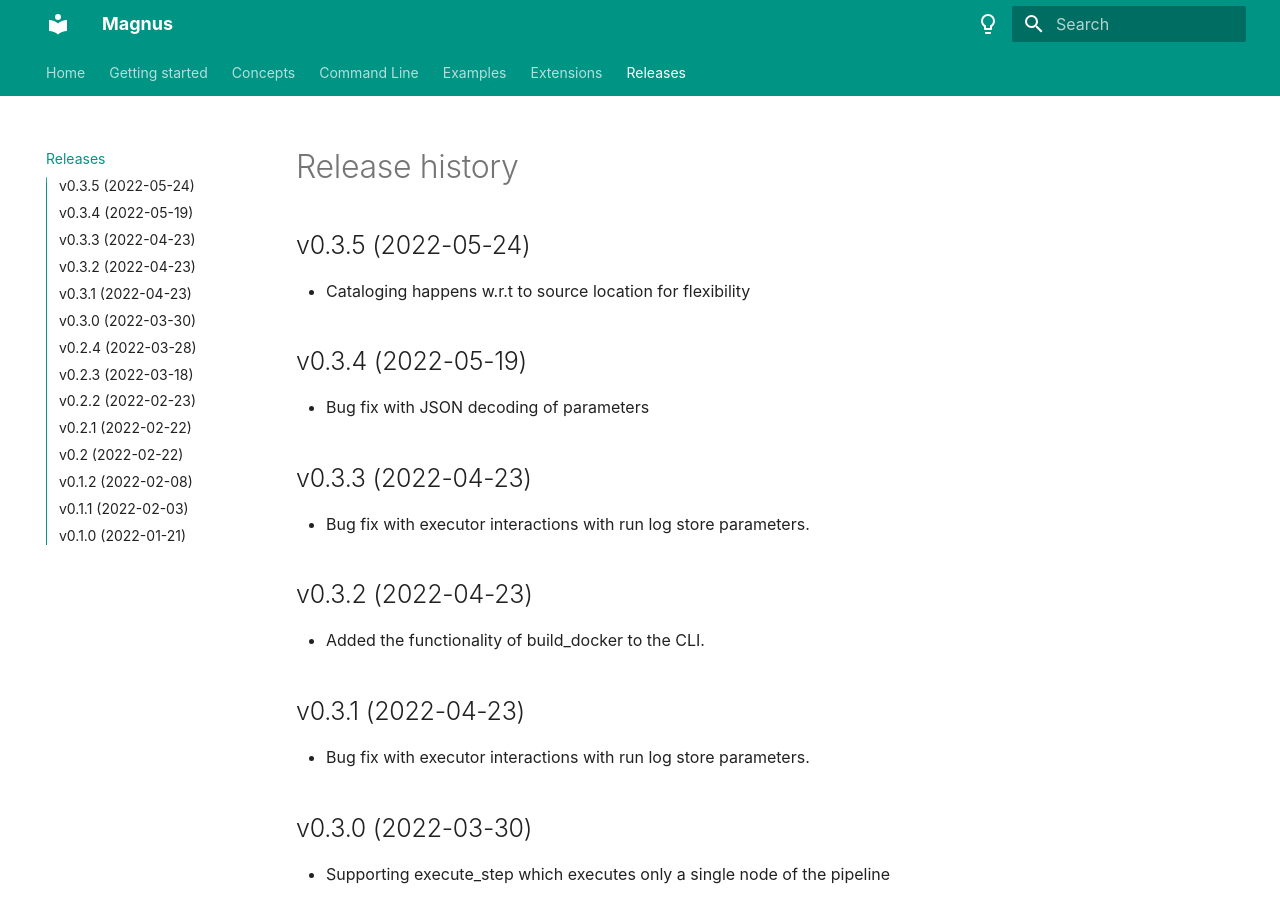
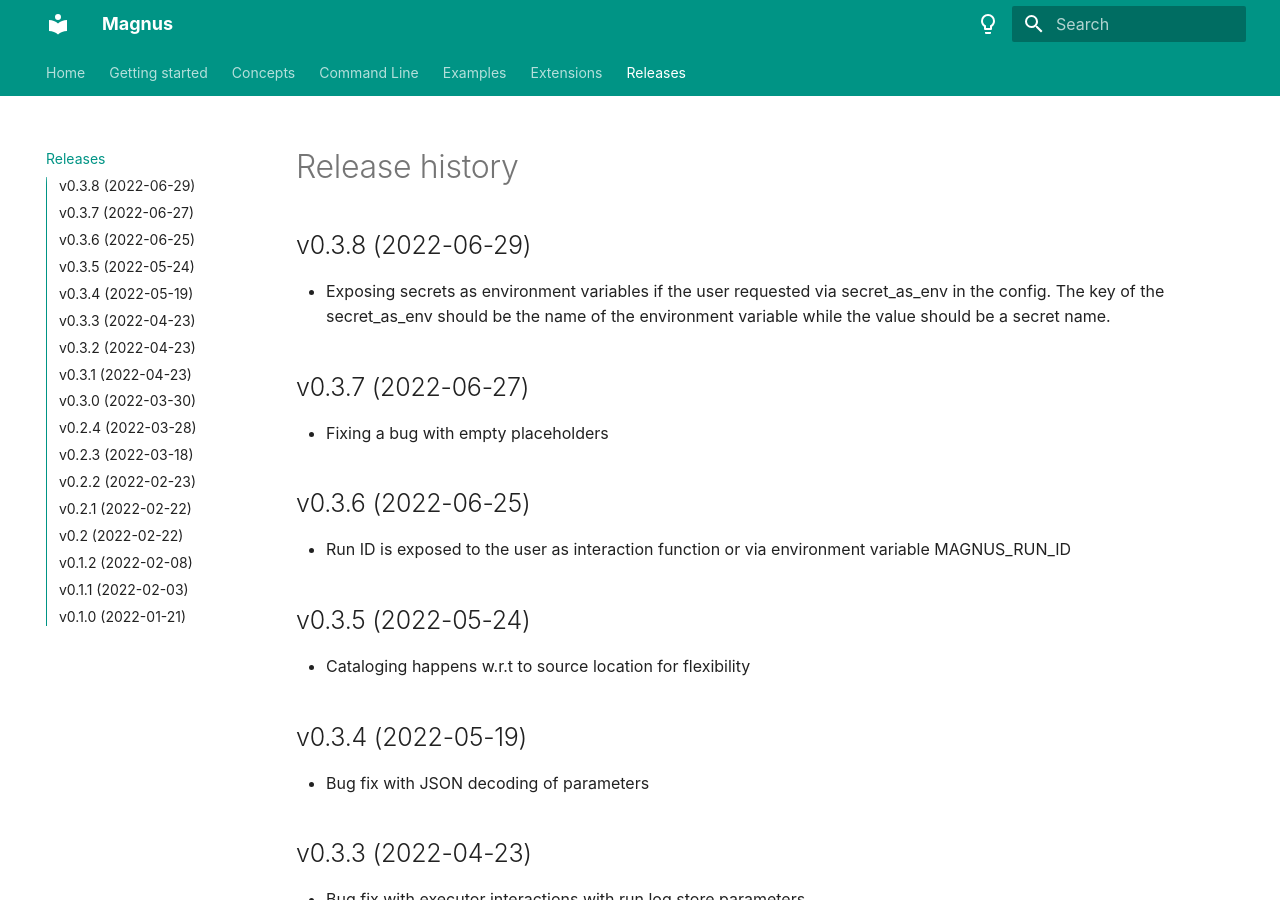
Before and after one commit to AstraZeneca/runnable, an MkDocs documentation site: the page built from docs/RELEASES.md, in a window 1280 px wide and 900 px high. Built offline with MkDocs 1.6.1 and Material for MkDocs 9.7.7, drawn with Linux system fonts in a browser that asks for light colours.

Commit message:
Secrets as env

```diff
--- a/docs/RELEASES.md
+++ b/docs/RELEASES.md
@@ -1,4 +1,19 @@
 # Release history
+
+
+## v0.3.8 (2022-06-29)
+
+- Exposing secrets as environment variables if the user requested via secret_as_env in the config.
+    The key of the secret_as_env should be the name of the environment variable while the value should be a secret name.
+
+
+## v0.3.7 (2022-06-27)
+
+- Fixing a bug with empty placeholders
+
+## v0.3.6 (2022-06-25)
+
+- Run ID is exposed to the user as interaction function or via environment variable MAGNUS_RUN_ID
 
 ## v0.3.5 (2022-05-24)
 
```
